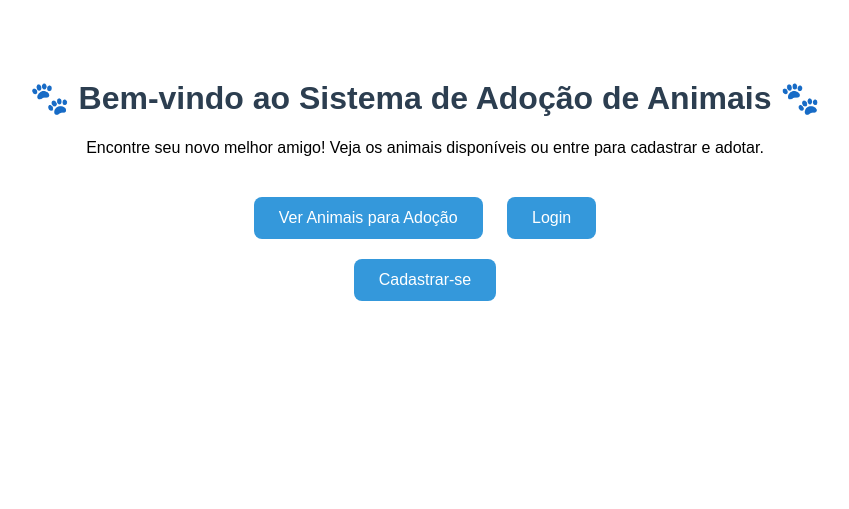
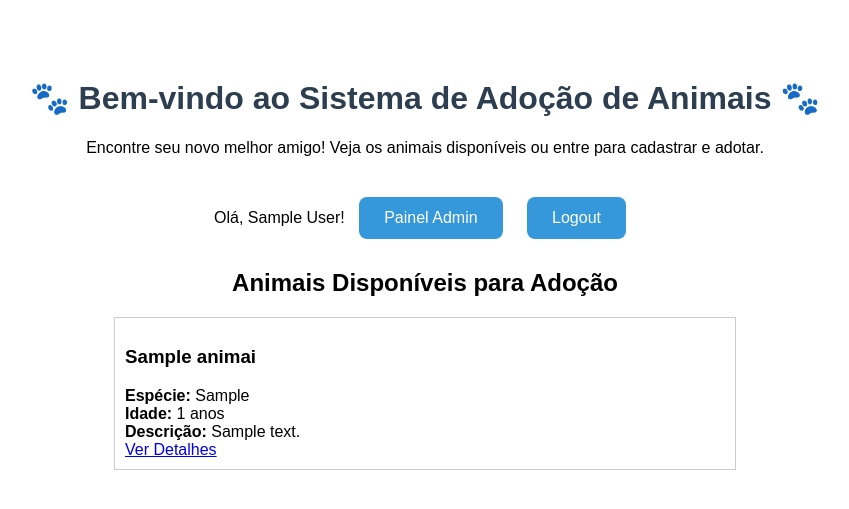
Before and after one commit to LUC1NI/sistema-adocao-animais, a PHP site: page /index.php in a window 1280 px wide. Shown: the top 509 px of the page, without its empty margins (215-1064 px from the left). Run offline with PHP 8.4, Linux system fonts and the light colour scheme; the visitor is signed in with stand-in values (Sample User, id 1); tables that the repository leaves empty hold one stand-in row (values such as "Sample post").

Commit message:
alterações para admin usar o painel

```diff
--- a/sistema-adocao/Views/animais/detalhes.php
+++ b/sistema-adocao/Views/animais/detalhes.php
@@ -31,6 +31,11 @@ if (isset($_GET['id'])) {
     <h1>Detalhes do Animal</h1>
 
     <h2><?php echo $animal['nome']; ?></h2>
+    <?php
+        if (!empty($animal['foto'])) {
+                echo "<img src='../../uploads/animais/".$animal['foto']."' alt='Foto do animal' width='200'><br>";
+        }
+    ?>
     <p><strong>Espécie:</strong> <?php echo $animal['especie']; ?></p>
     <p><strong>Idade:</strong> <?php echo $animal['idade']; ?> anos</p>
     <p><strong>Descrição:</strong> <?php echo $animal['descricao']; ?></p>
--- a/sistema-adocao/Views/usuarios/painel.php
+++ b/sistema-adocao/Views/usuarios/painel.php
@@ -1,8 +1,8 @@
 <?php
 session_start();
 
-if (!isset($_SESSION['usuario'])) {
-    header('Location: login.php');
+if (!isset($_SESSION['usuario']) || $_SESSION['tipo_usuario'] !== 'admin') {
+    header('Location: ../usuarios/login.php');
     exit;
 }
 ?>
--- a/sistema-adocao/index.php
+++ b/sistema-adocao/index.php
@@ -1,3 +1,7 @@
+<?php
+session_start();
+require_once 'Config/banco.php';
+?>
 <!DOCTYPE html>
 <html lang="pt-br">
 <head>
@@ -28,6 +32,20 @@
         .menu a:hover {
             background-color: #2980b9;
         }
+        .animal-card {
+            border: 1px solid #ccc;
+            padding: 10px;
+            margin-bottom: 10px;
+            text-align: left;
+            max-width: 600px;
+            margin-left: auto;
+            margin-right: auto;
+        }
+        .animal-card img {
+            max-width: 200px;
+            display: block;
+            margin-bottom: 10px;
+        }
     </style>
 </head>
 <body>
@@ -35,9 +53,41 @@
     <p>Encontre seu novo melhor amigo! Veja os animais disponíveis ou entre para cadastrar e adotar.</p>
 
     <div class="menu">
-        <a href="Views/animais/listar.php">Ver Animais para Adoção</a>
-        <a href="Views/usuarios/login.php">Login</a><br>
-        <a href="Views/cadastro.php">Cadastrar-se</a>
+        <?php if (isset($_SESSION['usuario'])): ?>
+            <span>Olá, <?php echo htmlspecialchars($_SESSION['usuario']); ?>!</span>
+            <?php if (isset($_SESSION['tipo_usuario']) && $_SESSION['tipo_usuario'] === 'admin'): ?>
+                <a href="Views/usuarios/painel.php">Painel Admin</a>
+            <?php endif; ?>
+            <a href="Views/usuarios/logout.php">Logout</a>
+        <?php else: ?>
+            <a href="Views/usuarios/login.php">Login</a>
+            <a href="Views/cadastro.php">Cadastrar-se</a>
+        <?php endif; ?>
     </div>
+
+    <h2>Animais Disponíveis para Adoção</h2>
+
+    <?php
+    $q = "SELECT * FROM animais ORDER BY id DESC";
+    $resultado = $banco->query($q);
+
+    if ($resultado && $resultado->num_rows > 0) {
+        while ($animal = $resultado->fetch_assoc()) {
+            echo "<div class='animal-card'>";
+            echo "<h3>" . htmlspecialchars($animal['nome']) . "</h3>";
+            if (!empty($animal['foto'])) {
+                echo "<img src='uploads/animais/" . htmlspecialchars($animal['foto']) . "' alt='Foto do animal'>";
+            }
+            echo "<strong>Espécie:</strong> " . htmlspecialchars($animal['especie']) . "<br>";
+            echo "<strong>Idade:</strong> " . htmlspecialchars($animal['idade']) . " anos<br>";
+            echo "<strong>Descrição:</strong> " . htmlspecialchars($animal['descricao']) . "<br>";
+            echo "<a href='Views/animais/detalhes.php?id=" . htmlspecialchars($animal['id']) . "'>Ver Detalhes</a>";
+            echo "</div>";
+        }
+    } else {
+        echo "<p>Nenhum animal disponível no momento.</p>";
+    }
+    ?>
+
 </body>
 </html>
```
Also changed, not shown: sistema-adocao/Views/usuarios/valida_login.php (+5 -4 lines).
